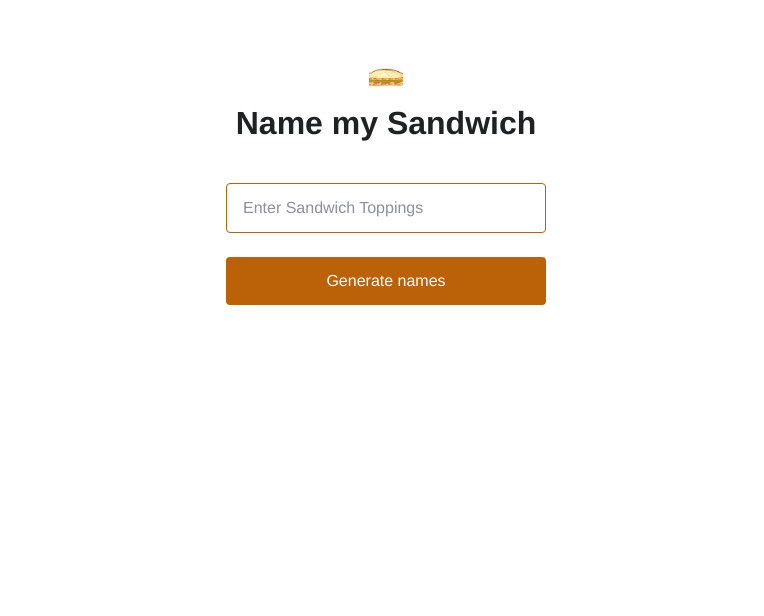
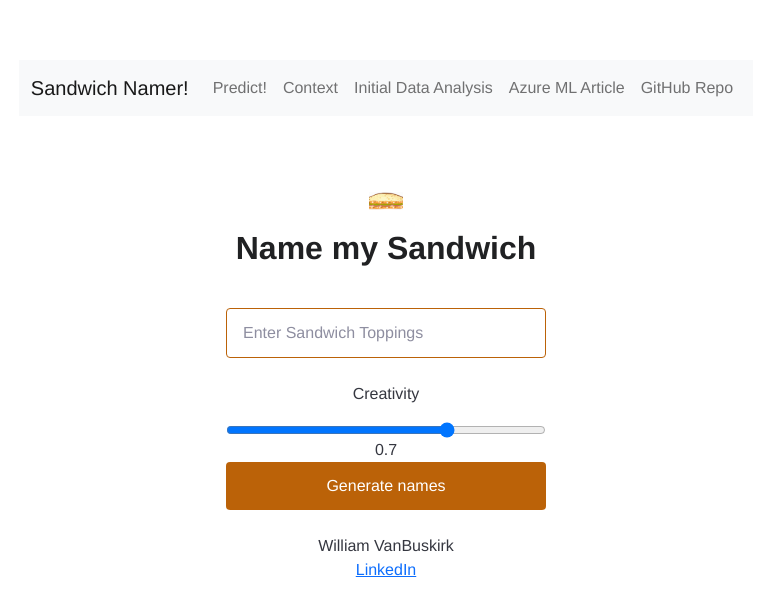
Before and after one commit to van-william/prompt-web-app, a Flask app: page / in a window 1280 px wide. Shown: the top 616 px of the page, without its empty margins (254-1018 px from the left). Run offline with Flask 2, Linux system fonts and the light colour scheme; some web fonts are replaced.

Commit message:
updated new_menu

```diff
--- a/app.py
+++ b/app.py
@@ -10,11 +10,13 @@ openai.api_key = os.getenv("OPENAI_API_KEY")
 @app.route("/", methods=("GET", "POST"))
 def index():
     if request.method == "POST":
-        sandwich_toppings = request.form["sandwich_toppings"]
+        sandwich_toppings = request.form.get("sandwich_toppings")
+        temp = request.form.get("temp")
+        print(temp)
         response = openai.Completion.create(
             model="text-davinci-002",
             prompt=generate_prompt(sandwich_toppings),
-            temperature=0.6,
+            temperature=temp,
         )
         return redirect(url_for("index", result=response.choices[0].text))
 
--- a/static/main.css
+++ b/static/css/main.css
@@ -64,3 +64,7 @@ input[type="submit"] {
   font-weight: bold;
   margin-top: 40px;
 }
+
+.center {
+  text-align: center
+ }
--- /dev/null
+++ b/templates/base.html
@@ -0,0 +1,39 @@
+
+
+<!doctype html>
+<html lang="en">
+  <head>
+    <meta charset="utf-8">
+    <meta name="viewport" content="width=device-width, initial-scale=1">
+    <title>Sandwich Namer!</title>
+    <link
+      rel="shortcut icon"
+      href="{{ url_for('static', filename='sandwich_cropped.png') }}"
+    />
+
+       <!-- Bootstrap CSS-->
+       <link href="https://cdn.jsdelivr.net/npm/bootstrap@5.2.0-beta1/dist/css/bootstrap.min.css" rel="stylesheet" integrity="sha384-0evHe/X+R7YkIZDRvuzKMRqM+OrBnVFBL6DOitfPri4tjfHxaWutUpFmBp4vmVor" crossorigin="anonymous">
+
+       <!-- Our CSS-->
+       <link href="{{ url_for('static',filename='css/main.css') }}" rel="stylesheet">
+  </head>
+
+  <body>
+    <header id="header">
+        {%include 'navbar.html' %}
+    </header>
+    <br/>
+    <br/>
+    <br/>
+        <div class= "center">
+        {% block content %}
+        {%   endblock %}
+        <br>
+        <p>William VanBuskirk
+          <br>
+        <a href="https://www.linkedin.com/in/wvanbuskirk/">LinkedIn</a></p>
+        </div>
+
+    </body>
+
+</html>
--- a/templates/index.html
+++ b/templates/index.html
@@ -1,18 +1,16 @@
 <!DOCTYPE html>
-<head>
-  <title>Sandwich Maker!</title>
-  <link
-    rel="shortcut icon"
-    href="{{ url_for('static', filename='sandwich_cropped.png') }}"
-  />
-  <link rel="stylesheet" href="{{ url_for('static', filename='main.css') }}" />
-</head>
+<html >
+{% extends 'base.html' %}
+{% block content %}
 
 <body>
   <img src="{{ url_for('static', filename='sandwich_cropped.png') }}" class="icon" />
   <h3>Name my Sandwich</h3>
   <form action="/" method="post">
     <input type="text" name="sandwich_toppings" placeholder="Enter Sandwich Toppings" required />
+    <p>Creativity</p>
+    <input type="range" name = "Creativity" placeholder="Creativity" min="0" max="1" step = "0.1" value="0.7" name="temp" oninput="this.nextElementSibling.value = this.value" />
+    <output>0.7</output>
     <input type="submit" value="Generate names" />
   </form>
   {% if result %}
@@ -20,3 +18,5 @@
   {% endif %}
 
 </body>
+{% endblock %}
+</html>
--- /dev/null
+++ b/templates/navbar.html
@@ -0,0 +1,29 @@
+<nav class="navbar navbar-expand-lg bg-light">
+    <div class="container-fluid">
+      <a class="navbar-brand" href="">Sandwich Namer!</a>
+      <button class="navbar-toggler" type="button" data-bs-toggle="collapse" data-bs-target="#navbarSupportedContent" aria-controls="navbarSupportedContent" aria-expanded="false" aria-label="Toggle navigation">
+        <span class="navbar-toggler-icon"></span>
+      </button>
+      <div class="collapse navbar-collapse" id="navbarSupportedContent">
+        <ul class="navbar-nav me-auto mb-2 mb-lg-0">
+          <li class="nav-item">
+            <a class="nav-link" href="">Predict!</a>
+          </li>
+          <li class="nav-item">
+            <a class="nav-link" href="">Context</a>
+          </li>
+          <li class="nav-item">
+            <a class="nav-link" href="">Initial Data Analysis</a>
+          </li>
+          <li class="nav-item">
+            <a class="nav-link" href="https://medium.com/@william.n.vanbuskirk/from-no-code-to-code-in-azure-machine-learning-38ee6b556de2" target="_blank" rel="noopener noreferrer">Azure ML Article</a>
+          </li>
+          <li class="nav-item">
+            <a class="nav-link" href="https://github.com/van-william/flask_app_ml" target="_blank" rel="noopener noreferrer">GitHub Repo</a>
+          </li>
+            </ul>
+        </ul>
+        </form>
+      </div>
+    </div>
+  </nav>
```
